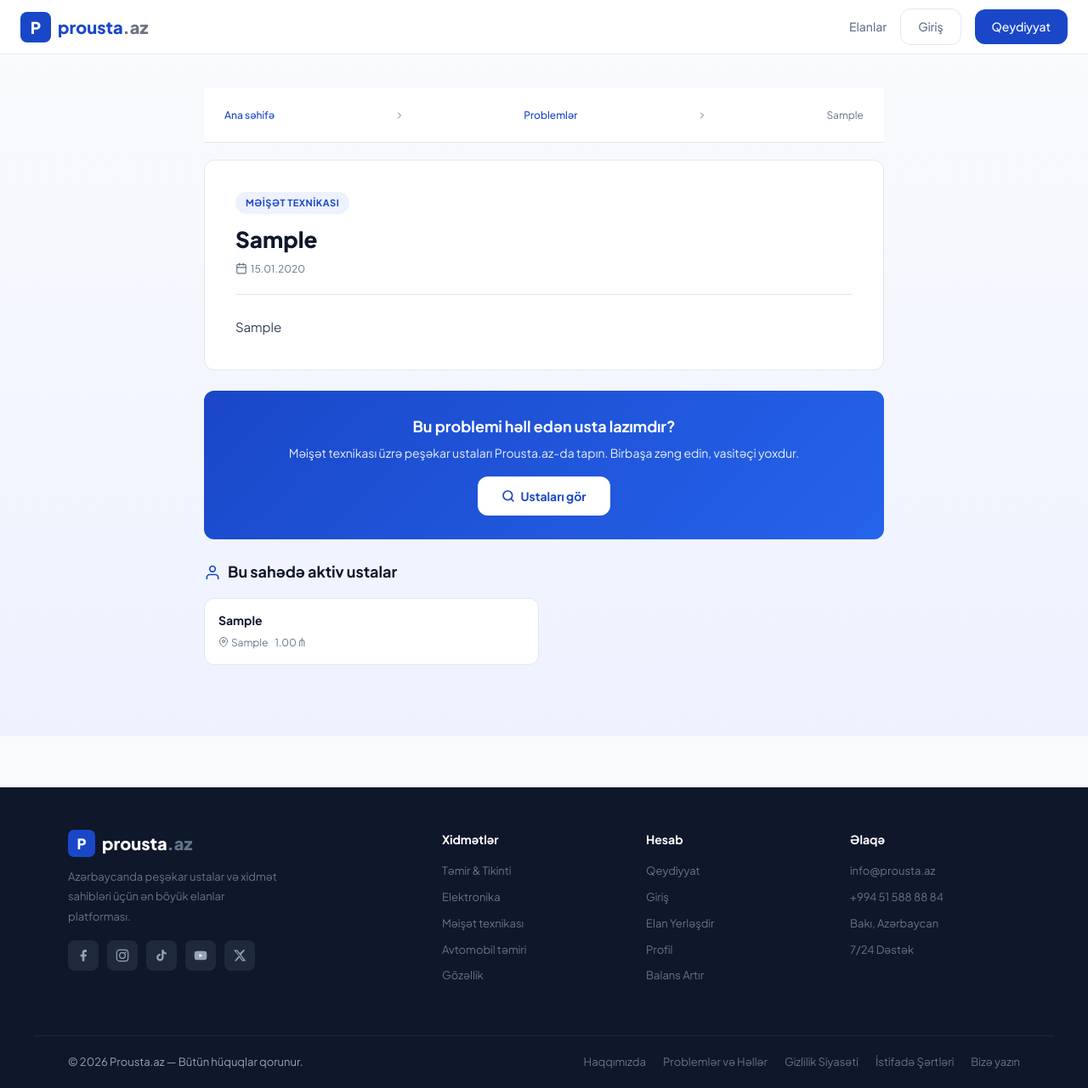
After one commit to guliyevsarxan92-dot/prousta, a Django app: a page that uses templates/base.html in a window 1280 px wide. The commit adds this page. Shown: the whole page at 85% size. Run offline with Django 5.2, Linux system fonts and the light colour scheme; data comes from the database, SQL or seed files in the repository; tables that the repository leaves empty hold one stand-in row (values such as "Sample post"); some libraries are stand-ins or nearby versions.

Commit message:
Problemlər və Həllər səhifəsi — SEO üçün problem/həll məqalələr sistemi
Co-Authored-By: Claude Opus 4.6 <noreply@anthropic.com>

```diff
--- a/core/urls.py
+++ b/core/urls.py
@@ -33,4 +33,6 @@ urlpatterns = [
     path('gizlilik/', views.gizlilik, name='gizlilik'),
     path('istifade-sertleri/', views.istifade_sertleri, name='istifade_sertleri'),
     path('haqqimizda/', views.haqqimizda, name='haqqimizda'),
+    path('problemler/', views.problemler_siyahi, name='problemler_siyahi'),
+    path('problemler/<slug:slug>/', views.problem_detail, name='problem_detail'),
 ]
--- a/core/views.py
+++ b/core/views.py
@@ -17,7 +17,7 @@ import re
 from datetime import timedelta
 from decimal import Decimal
 from django.core.paginator import Paginator
-from .models import Elan, Kategori, ElanShekil, Profil, Favorit, Mesaj, Odenis, BankMelumat
+from .models import Elan, Kategori, ElanShekil, Profil, Favorit, Mesaj, Odenis, BankMelumat, Problem
 
 def _aciqlama_qadaga_yoxla(metn):
     """Açıqlamada telefon nömrəsi və ya sayt adı varsa xəta mesajı qaytarır."""
@@ -655,6 +655,39 @@ def haqqimizda(request):
 def profil_foto_crop(request):
     return render(request, 'profil_foto_crop.html')
 
+def problemler_siyahi(request):
+    problemler = Problem.objects.filter(aktiv=True)
+    kateqoriyalar = Kategori.objects.filter(
+        ust_kategori__isnull=False,
+        problemler__aktiv=True
+    ).distinct()
+    secilmis = request.GET.get('kategori')
+    if secilmis:
+        problemler = problemler.filter(kategori__slug=secilmis)
+    return render(request, 'problemler_siyahi.html', {
+        'problemler': problemler,
+        'kateqoriyalar': kateqoriyalar,
+        'secilmis': secilmis,
+    })
+
+
+def problem_detail(request, slug):
+    problem = get_object_or_404(Problem, slug=slug, aktiv=True)
+    elanlar = Elan.objects.filter(
+        status='aktiv',
+        kategori=problem.kategori
+    ).order_by('-vip_siralama', '-yaradildi')[:6] if problem.kategori else []
+    oxsar = Problem.objects.filter(
+        aktiv=True,
+        kategori=problem.kategori
+    ).exclude(pk=problem.pk)[:4] if problem.kategori else []
+    return render(request, 'problem_detail.html', {
+        'problem': problem,
+        'elanlar': elanlar,
+        'oxsar': oxsar,
+    })
+
+
 def robots_txt(request):
     content = """User-agent: *
 Allow: /static/
--- a/prousta/urls.py
+++ b/prousta/urls.py
@@ -1,12 +1,13 @@
 from django.contrib import admin
 from django.contrib.sitemaps.views import sitemap
-from core.sitemaps import KategoriSitemap, AltKategoriSitemap, StatikSitemap, ElanSitemap
+from core.sitemaps import KategoriSitemap, AltKategoriSitemap, StatikSitemap, ElanSitemap, ProblemSitemap
 
 sitemaps = {
     'statik': StatikSitemap,
     'kateqoriyalar': KategoriSitemap,
     'alt_kateqoriyalar': AltKategoriSitemap,
     'elanlar': ElanSitemap,
+    'problemler': ProblemSitemap,
 }
 from django.urls import path, include
 from django.conf import settings
--- a/templates/base.html
+++ b/templates/base.html
@@ -258,6 +258,7 @@ footer{background:#0f172a;color:#94a3b8;margin-top:60px}
     <span>© {% now "Y" %} Prousta.az — Bütün hüquqlar qorunur.</span>
     <div style="display:flex;gap:20px;flex-wrap:wrap;justify-content:center">
       <a href="{% url 'haqqimizda' %}">Haqqımızda</a>
+      <a href="{% url 'problemler_siyahi' %}">Problemlər və Həllər</a>
       <a href="{% url 'gizlilik' %}">Gizlilik Siyasəti</a>
       <a href="{% url 'istifade_sertleri' %}">İstifadə Şərtləri</a>
       <a href="https://wa.me/994515888884" target="_blank">Bizə yazın</a>
--- /dev/null
+++ b/templates/problem_detail.html
@@ -0,0 +1,199 @@
+{% extends 'base.html' %}
+{% block title %}{% if problem.seo_title %}{{ problem.seo_title }}{% else %}{{ problem.bashliq }} — Prousta.az{% endif %}{% endblock %}
+{% block description %}{% if problem.seo_description %}{{ problem.seo_description }}{% else %}{{ problem.bashliq }} — səbəbi, həll yolu və peşəkar usta tövsiyələri. Prousta.az{% endif %}{% endblock %}
+{% block keywords %}{{ problem.bashliq|lower }}, {{ problem.bashliq|lower }} həlli, {{ problem.bashliq|lower }} səbəbi, usta, Bakı{% endblock %}
+{% block canonical %}/problemler/{{ problem.slug }}/{% endblock %}
+{% block canonical2 %}/problemler/{{ problem.slug }}/{% endblock %}
+{% block og_url %}/problemler/{{ problem.slug }}/{% endblock %}
+{% block og_title %}{% if problem.seo_title %}{{ problem.seo_title }}{% else %}{{ problem.bashliq }}{% endif %}{% endblock %}
+{% block og_description %}{% if problem.seo_description %}{{ problem.seo_description }}{% else %}{{ problem.bashliq }} — səbəbi və peşəkar həll yolu.{% endif %}{% endblock %}
+{% block extra_head %}
+<script type="application/ld+json">
+{
+  "@context": "https://schema.org",
+  "@type": "Article",
+  "headline": "{{ problem.bashliq|escapejs }}",
+  "description": "{% if problem.seo_description %}{{ problem.seo_description|escapejs }}{% else %}{{ problem.bashliq|escapejs }} — səbəbi və peşəkar həll yolu.{% endif %}",
+  "url": "https://prousta.az/problemler/{{ problem.slug }}/",
+  "datePublished": "{{ problem.yaradildi|date:'c' }}",
+  "dateModified": "{{ problem.yenilendi|date:'c' }}",
+  "inLanguage": "az-AZ",
+  "publisher": {
+    "@type": "Organization",
+    "name": "Prousta.az",
+    "url": "https://prousta.az",
+    "logo": {"@type": "ImageObject", "url": "https://prousta.az/static/og-image.jpg"}
+  },
+  "mainEntityOfPage": {
+    "@type": "WebPage",
+    "@id": "https://prousta.az/problemler/{{ problem.slug }}/"
+  }
+}
+</script>
+<script type="application/ld+json">
+{
+  "@context": "https://schema.org",
+  "@type": "BreadcrumbList",
+  "itemListElement": [
+    {"@type": "ListItem", "position": 1, "name": "Ana səhifə", "item": "https://prousta.az/"},
+    {"@type": "ListItem", "position": 2, "name": "Problemlər", "item": "https://prousta.az/problemler/"},
+    {"@type": "ListItem", "position": 3, "name": "{{ problem.bashliq|escapejs }}", "item": "https://prousta.az/problemler/{{ problem.slug }}/"}
+  ]
+}
+</script>
+{% endblock %}
+{% block style %}
+<style>
+.pd-page{padding:40px 20px 60px;background:linear-gradient(180deg,#f8fafc,#eef2ff);min-height:60vh}
+.pd-wrap{max-width:800px;margin:0 auto}
+.pd-breadcrumb{display:flex;align-items:center;gap:6px;font-size:12px;color:var(--muted);margin-bottom:20px;flex-wrap:wrap}
+.pd-breadcrumb a{color:var(--p);font-weight:500}
+.pd-breadcrumb a:hover{text-decoration:underline}
+.pd-breadcrumb svg{width:12px;height:12px;flex-shrink:0}
+.pd-article{background:var(--white);border:1px solid var(--border);border-radius:var(--r);padding:36px;margin-bottom:24px}
+.pd-article header{margin-bottom:24px;padding-bottom:20px;border-bottom:1px solid var(--border)}
+.pd-article-kat{display:inline-block;font-size:11px;font-weight:700;color:var(--p);text-transform:uppercase;letter-spacing:.5px;background:var(--pl);padding:4px 12px;border-radius:20px;margin-bottom:12px}
+.pd-article h1{font-size:26px;font-weight:800;color:var(--tx);line-height:1.35;margin-bottom:8px}
+.pd-article-meta{font-size:12px;color:var(--muted);display:flex;align-items:center;gap:12px;flex-wrap:wrap}
+.pd-article-meta svg{width:14px;height:14px}
+.pd-article-meta span{display:flex;align-items:center;gap:4px}
+.pd-content{font-size:15px;line-height:1.85;color:#334155}
+.pd-content h2{font-size:20px;font-weight:700;color:var(--tx);margin:28px 0 12px;padding-left:14px;border-left:4px solid var(--p);line-height:1.3}
+.pd-content h3{font-size:17px;font-weight:700;color:var(--tx);margin:22px 0 10px}
+.pd-content p{margin-bottom:14px}
+.pd-content ul,.pd-content ol{margin:0 0 16px 20px;padding:0}
+.pd-content li{margin-bottom:8px;line-height:1.7}
+.pd-content strong{color:var(--tx);font-weight:700}
+.pd-content blockquote{margin:16px 0;padding:16px 20px;background:var(--pl);border-left:4px solid var(--p);border-radius:0 var(--r) var(--r) 0;font-style:italic;color:#475569}
+.pd-content table{width:100%;border-collapse:collapse;margin:16px 0;font-size:14px}
+.pd-content th,.pd-content td{padding:10px 14px;border:1px solid var(--border);text-align:left}
+.pd-content th{background:var(--pl);font-weight:700;color:var(--tx)}
+.pd-content img{max-width:100%;border-radius:var(--r);margin:12px 0}
+.pd-cta{background:linear-gradient(135deg,#1a47c8,#2563eb);border-radius:var(--r);padding:28px;text-align:center;margin-bottom:24px;color:#fff}
+.pd-cta h2{font-size:18px;font-weight:700;margin-bottom:6px;color:#fff}
+.pd-cta p{font-size:14px;opacity:.9;margin-bottom:16px;line-height:1.6}
+.pd-cta-btn{display:inline-flex;align-items:center;gap:6px;background:#fff;color:var(--p);padding:12px 28px;border-radius:var(--r);font-size:14px;font-weight:700;transition:.2s}
+.pd-cta-btn:hover{transform:translateY(-1px);box-shadow:0 6px 20px rgba(0,0,0,.15)}
+.pd-elanlar{margin-bottom:24px}
+.pd-elanlar h2{font-size:18px;font-weight:700;color:var(--tx);margin-bottom:16px;display:flex;align-items:center;gap:8px}
+.pd-elanlar h2 svg{color:var(--p)}
+.pd-elan-grid{display:grid;grid-template-columns:repeat(auto-fill,minmax(260px,1fr));gap:12px}
+.pd-elan{background:var(--white);border:1px solid var(--border);border-radius:var(--r);padding:16px;transition:.2s;display:flex;flex-direction:column}
+.pd-elan:hover{border-color:var(--p);box-shadow:0 4px 16px rgba(26,71,200,.08)}
+.pd-elan h3{font-size:14px;font-weight:700;color:var(--tx);margin-bottom:6px;line-height:1.4}
+.pd-elan h3 a{color:inherit;transition:.2s}
+.pd-elan h3 a:hover{color:var(--p)}
+.pd-elan-info{font-size:12px;color:var(--muted);display:flex;align-items:center;gap:8px;flex-wrap:wrap}
+.pd-elan-info span{display:flex;align-items:center;gap:3px}
+.pd-elan-vip{font-size:10px;font-weight:700;color:#f59e0b;background:#fffbeb;padding:2px 8px;border-radius:10px}
+.pd-oxsar{margin-bottom:24px}
+.pd-oxsar h2{font-size:18px;font-weight:700;color:var(--tx);margin-bottom:16px}
+.pd-oxsar-list{display:grid;grid-template-columns:repeat(auto-fill,minmax(240px,1fr));gap:12px}
+.pd-oxsar-card{background:var(--white);border:1px solid var(--border);border-radius:var(--r);padding:18px;transition:.2s}
+.pd-oxsar-card:hover{border-color:var(--p);box-shadow:0 4px 16px rgba(26,71,200,.08);transform:translateY(-1px)}
+.pd-oxsar-card h3{font-size:14px;font-weight:700;margin-bottom:4px}
+.pd-oxsar-card h3 a{color:var(--tx);transition:.2s}
+.pd-oxsar-card h3 a:hover{color:var(--p)}
+.pd-oxsar-card p{font-size:12px;color:var(--muted);line-height:1.6;display:-webkit-box;-webkit-line-clamp:2;-webkit-box-orient:vertical;overflow:hidden}
+@media(max-width:768px){
+  .pd-page{padding:20px 12px 40px}
+  .pd-article{padding:20px 16px}
+  .pd-article h1{font-size:20px}
+  .pd-content h2{font-size:17px;padding-left:10px}
+  .pd-content{font-size:14px}
+  .pd-cta{padding:22px 16px}
+  .pd-elan-grid{grid-template-columns:1fr}
+  .pd-oxsar-list{grid-template-columns:1fr}
+}
+</style>
+{% endblock %}
+{% block content %}
+<section class="pd-page">
+  <div class="pd-wrap">
+    <nav class="pd-breadcrumb" aria-label="Breadcrumb">
+      <a href="{% url 'index' %}">Ana səhifə</a>
+      <svg viewBox="0 0 24 24" fill="none" stroke="currentColor" stroke-width="2" stroke-linecap="round"><polyline points="9 18 15 12 9 6"/></svg>
+      <a href="{% url 'problemler_siyahi' %}">Problemlər</a>
+      <svg viewBox="0 0 24 24" fill="none" stroke="currentColor" stroke-width="2" stroke-linecap="round"><polyline points="9 18 15 12 9 6"/></svg>
+      <span>{{ problem.bashliq }}</span>
+    </nav>
+
+    <article class="pd-article">
+      <header>
+        {% if problem.kategori %}
+        <span class="pd-article-kat">{{ problem.kategori.ad }}</span>
+        {% endif %}
+        <h1>{{ problem.bashliq }}</h1>
+        <div class="pd-article-meta">
+          <span>
+            <svg viewBox="0 0 24 24" fill="none" stroke="currentColor" stroke-width="2" stroke-linecap="round" stroke-linejoin="round"><rect x="3" y="4" width="18" height="18" rx="2"/><line x1="16" y1="2" x2="16" y2="6"/><line x1="8" y1="2" x2="8" y2="6"/><line x1="3" y1="10" x2="21" y2="10"/></svg>
+            {{ problem.yaradildi|date:"d.m.Y" }}
+          </span>
+          {% if problem.yenilendi != problem.yaradildi %}
+          <span>
+            <svg viewBox="0 0 24 24" fill="none" stroke="currentColor" stroke-width="2" stroke-linecap="round" stroke-linejoin="round"><polyline points="23 4 23 10 17 10"/><path d="M20.49 15a9 9 0 1 1-2.12-9.36L23 10"/></svg>
+            Yeniləndi: {{ problem.yenilendi|date:"d.m.Y" }}
+          </span>
+          {% endif %}
+        </div>
+      </header>
+      <div class="pd-content">
+        {{ problem.metn|safe }}
+      </div>
+    </article>
+
+    {% if problem.kategori %}
+    <div class="pd-cta">
+      <h2>Bu problemi həll edən usta lazımdır?</h2>
+      <p>{{ problem.kategori.ad }} üzrə peşəkar ustaları Prousta.az-da tapın. Birbaşa zəng edin, vasitəçi yoxdur.</p>
+      <a href="{% url 'xidmet_detail' problem.kategori.slug %}" class="pd-cta-btn">
+        <svg width="16" height="16" viewBox="0 0 24 24" fill="none" stroke="currentColor" stroke-width="2.5" stroke-linecap="round" stroke-linejoin="round"><circle cx="11" cy="11" r="8"/><line x1="21" y1="21" x2="16.65" y2="16.65"/></svg>
+        Ustaları gör
+      </a>
+    </div>
+    {% endif %}
+
+    {% if elanlar %}
+    <div class="pd-elanlar">
+      <h2>
+        <svg width="20" height="20" viewBox="0 0 24 24" fill="none" stroke="currentColor" stroke-width="2" stroke-linecap="round" stroke-linejoin="round"><path d="M20 21v-2a4 4 0 0 0-4-4H8a4 4 0 0 0-4 4v2"/><circle cx="12" cy="7" r="4"/></svg>
+        Bu sahədə aktiv ustalar
+      </h2>
+      <div class="pd-elan-grid">
+        {% for elan in elanlar %}
+        <div class="pd-elan">
+          <h3><a href="{{ elan.get_absolute_url }}">{{ elan.bashliq }}</a></h3>
+          <div class="pd-elan-info">
+            <span>
+              <svg width="12" height="12" viewBox="0 0 24 24" fill="none" stroke="currentColor" stroke-width="2" stroke-linecap="round"><path d="M21 10c0 7-9 13-9 13s-9-6-9-13a9 9 0 0 1 18 0z"/><circle cx="12" cy="10" r="3"/></svg>
+              {{ elan.sheher }}
+            </span>
+            {% if elan.qiymet %}
+            <span>{{ elan.qiymet }} &#8380;</span>
+            {% endif %}
+            {% if elan.is_vip_aktiv %}
+            <span class="pd-elan-vip">VIP</span>
+            {% endif %}
+          </div>
+        </div>
+        {% endfor %}
+      </div>
+    </div>
+    {% endif %}
+
+    {% if oxsar %}
+    <div class="pd-oxsar">
+      <h2>Oxşar problemlər</h2>
+      <div class="pd-oxsar-list">
+        {% for p in oxsar %}
+        <div class="pd-oxsar-card">
+          <h3><a href="{{ p.get_absolute_url }}">{{ p.bashliq }}</a></h3>
+          <p>{{ p.metn|striptags|truncatewords:20 }}</p>
+        </div>
+        {% endfor %}
+      </div>
+    </div>
+    {% endif %}
+  </div>
+</section>
+{% endblock %}
```
Also changed, not shown: core/admin.py (+10 -1 lines), core/models.py (+23 -0 lines), core/sitemaps.py (+16 -2 lines), templates/problemler_siyahi.html (added, +117 -0 lines), core/migrations/0015_problem_modeli.py (added).
